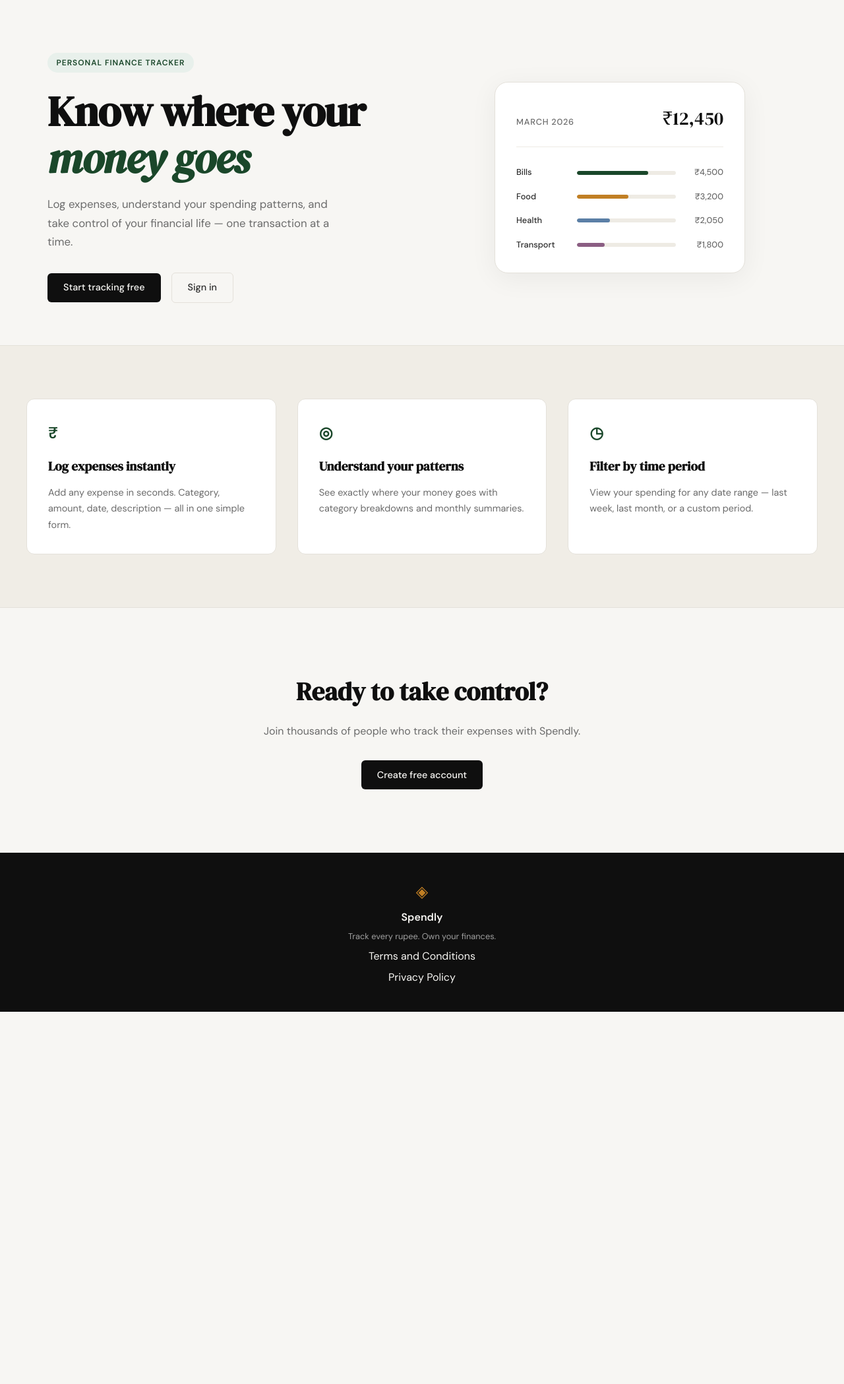
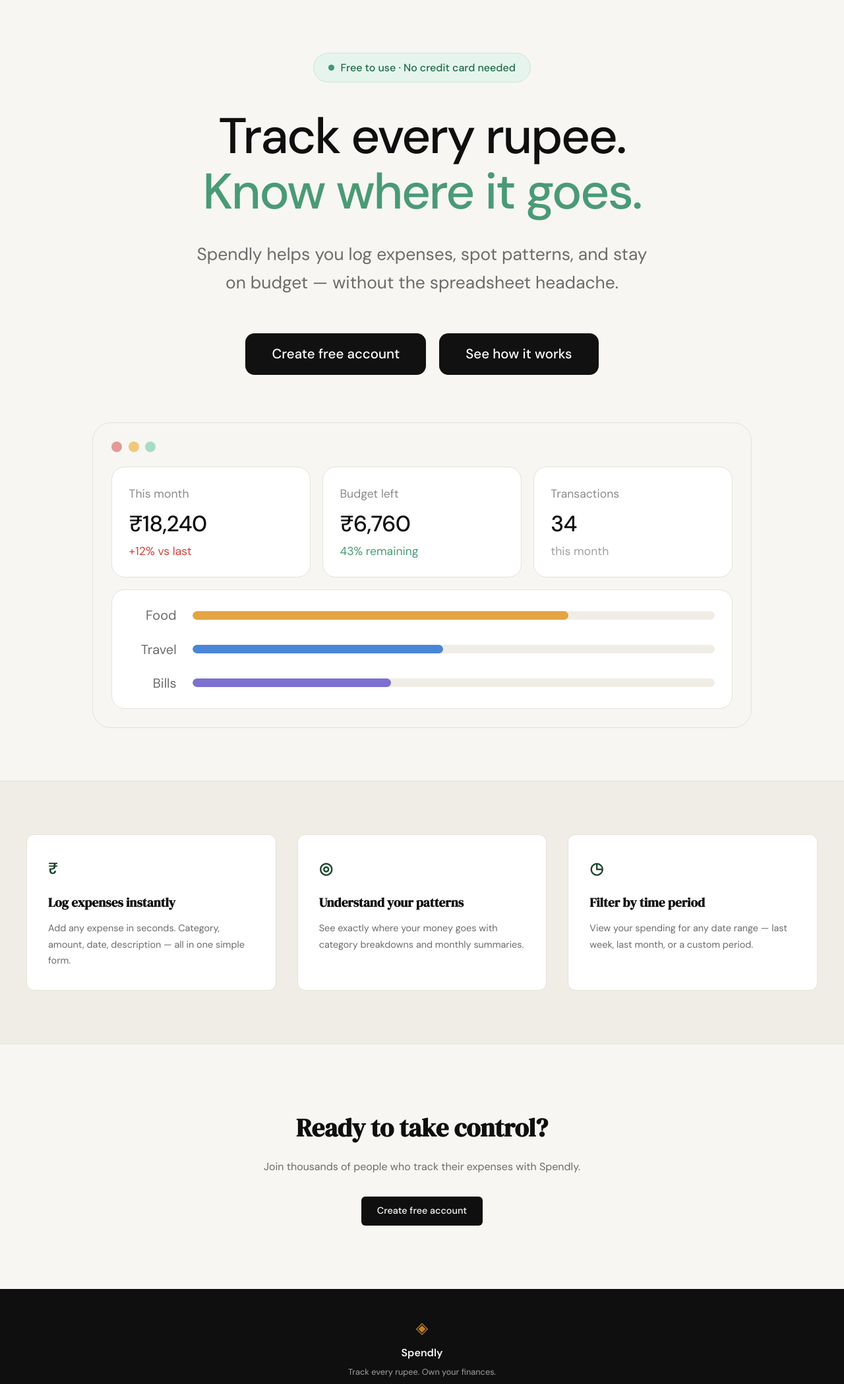
Before and after one commit to Anikat-ThaKur/Expense-Tracking-App, a Flask app: page / in a window 1280 px wide. Shown: the part 61-2158 px from the top of the page at 66% size. Before the commit the page ends 1594 px from the top, so only its background shows below. Run offline with Flask 3, Linux system fonts and the light colour scheme.

Commit message:
landing: redesign hero section to match mockup

```diff
--- a/static/css/style.css
+++ b/static/css/style.css
@@ -124,137 +124,191 @@ a { color: inherit; text-decoration: none; }
 /* ------------------------------------------------------------------ */
 
 .hero {
-    padding: 5rem 2rem 4rem;
-    display: grid;
-    grid-template-columns: 1fr 1fr;
-    gap: 4rem;
-    align-items: center;
+    padding: 5rem 2rem 5rem;
     max-width: var(--max-width);
     margin: 0 auto;
+    text-align: center;
 }
 
 .hero-badge {
-    display: inline-block;
-    background: var(--accent-light);
-    color: var(--accent);
-    font-size: 0.75rem;
-    font-weight: 600;
-    letter-spacing: 0.08em;
-    text-transform: uppercase;
-    padding: 0.35rem 0.85rem;
+    display: inline-flex;
+    align-items: center;
+    gap: 0.6rem;
+    background: #e6f4ee;
+    border: 1px solid #c9e6d9;
+    color: #1f6b4a;
+    font-size: 1rem;
+    font-weight: 500;
+    padding: 0.55rem 1.4rem;
     border-radius: 999px;
-    margin-bottom: 1.5rem;
+    margin-bottom: 2.5rem;
+}
+
+.hero-badge-dot {
+    width: 0.55rem;
+    height: 0.55rem;
+    border-radius: 50%;
+    background: #3f9a74;
 }
 
 .hero-title {
-    font-family: var(--font-display);
-    font-size: clamp(2.5rem, 5vw, 4rem);
+    font-family: var(--font-body);
+    font-size: clamp(2.5rem, 6.4vw, 4.75rem);
+    font-weight: 500;
     line-height: 1.1;
-    letter-spacing: -0.02em;
+    letter-spacing: -0.03em;
     color: var(--ink);
-    margin-bottom: 1.25rem;
+    margin-bottom: 2rem;
 }
 
-.hero-title em {
-    font-style: italic;
-    color: var(--accent);
-}
+.hero-title-accent { color: #4a9a76; }
 
 .hero-subtitle {
-    font-size: 1.05rem;
+    font-size: clamp(1.05rem, 2.2vw, 1.65rem);
     color: var(--ink-muted);
-    line-height: 1.7;
-    max-width: 460px;
-    margin-bottom: 2rem;
+    line-height: 1.6;
+    max-width: 720px;
+    margin: 0 auto 3.5rem;
 }
 
 .hero-actions {
     display: flex;
-    gap: 1rem;
+    gap: 1.25rem;
     align-items: center;
+    justify-content: center;
+    flex-wrap: wrap;
+}
+
+.hero-actions .btn-primary,
+.hero-actions .btn-ghost {
+    background: #111;
+    color: #fff;
+    border: none;
+    border-radius: 14px;
+    padding: 1.2rem 2.5rem;
+    font-size: clamp(1rem, 1.6vw, 1.5rem);
+    font-weight: 500;
+    line-height: 1.2;
+    transition: background 0.2s;
+}
+
+.hero-actions .btn-primary:hover,
+.hero-actions .btn-ghost:hover {
+    background: var(--accent);
+    color: #fff;
 }
 
 /* ------------------------------------------------------------------ */
-/* Mock card (hero visual)                                             */
+/* Dashboard preview (hero visual)                                     */
 /* ------------------------------------------------------------------ */
 
 .hero-visual {
-    display: flex;
-    justify-content: center;
+    max-width: 1000px;
+    margin: 4.5rem auto 0;
+    text-align: left;
 }
 
-.mock-card {
+.dash-window {
+    background: var(--paper);
+    border: 1px solid var(--border);
+    border-radius: 28px;
+    padding: 1.75rem;
+}
+
+.dash-dots {
+    display: flex;
+    gap: 0.6rem;
+    margin-bottom: 1.4rem;
+}
+
+.dash-dot {
+    width: 1rem;
+    height: 1rem;
+    border-radius: 50%;
+}
+
+.dash-dot-red { background: #e29a9a; }
+.dash-dot-yellow { background: #f0c878; }
+.dash-dot-green { background: #a8dcc8; }
+
+.dash-stats {
+    display: grid;
+    grid-template-columns: repeat(3, 1fr);
+    gap: 1.1rem;
+    margin-bottom: 1.1rem;
+}
+
+.dash-stat,
+.dash-bars {
     background: var(--paper-card);
     border: 1px solid var(--border);
-    border-radius: var(--radius-lg);
-    padding: 2rem;
-    width: 100%;
-    max-width: 380px;
-    box-shadow: 0 8px 40px rgba(0,0,0,0.06);
+    border-radius: 20px;
 }
 
-.mock-card-header {
+.dash-stat {
     display: flex;
-    justify-content: space-between;
-    align-items: baseline;
-    margin-bottom: 1.75rem;
-    padding-bottom: 1.25rem;
-    border-bottom: 1px solid var(--border-soft);
+    flex-direction: column;
+    padding: 1.6rem;
 }
 
-.mock-label {
-    font-size: 0.8rem;
-    font-weight: 500;
-    color: var(--ink-muted);
-    text-transform: uppercase;
-    letter-spacing: 0.06em;
+.dash-stat-label {
+    font-size: 1.1rem;
+    color: #8a8a8a;
+    margin-bottom: 0.75rem;
 }
 
-.mock-total {
-    font-family: var(--font-display);
-    font-size: 1.75rem;
+.dash-stat-value {
+    font-size: 2.1rem;
+    font-weight: 500;
+    line-height: 1.2;
+    letter-spacing: -0.02em;
     color: var(--ink);
+    margin-bottom: 0.4rem;
 }
 
-.mock-bars { display: flex; flex-direction: column; gap: 1rem; }
-
-.mock-bar-row {
-    display: grid;
-    grid-template-columns: 80px 1fr 60px;
-    align-items: center;
-    gap: 0.75rem;
+.dash-stat-note {
+    font-size: 1.1rem;
+    color: var(--ink-faint);
 }
 
-.mock-cat {
-    font-size: 0.8rem;
-    font-weight: 500;
-    color: var(--ink-soft);
+.dash-stat-note-down { color: #d0453a; }
+.dash-stat-note-up { color: #4a9a76; }
+
+.dash-bars {
+    display: flex;
+    flex-direction: column;
+    gap: 1.2rem;
+    padding: 1.4rem 1.6rem;
 }
 
-.mock-bar-track {
-    height: 6px;
-    background: var(--border-soft);
+.dash-bar-row {
+    display: grid;
+    grid-template-columns: 4.5rem 1fr;
+    align-items: center;
+    gap: 1.5rem;
+}
+
+.dash-bar-cat {
+    font-size: 1.25rem;
+    color: var(--ink-muted);
+    text-align: right;
+}
+
+.dash-bar-track {
+    height: 0.8rem;
+    background: var(--paper-warm);
     border-radius: 999px;
     overflow: hidden;
 }
 
-.mock-bar {
+.dash-bar {
     height: 100%;
-    background: var(--accent);
     border-radius: 999px;
-    transition: width 0.6s ease;
 }
 
-.mock-bar-2 { background: var(--accent-2); }
-.mock-bar-3 { background: #5b7fa6; }
-.mock-bar-4 { background: #8b5e83; }
-
-.mock-amt {
-    font-size: 0.8rem;
-    font-weight: 500;
-    color: var(--ink-muted);
-    text-align: right;
-}
+.dash-bar-food { background: #e5a443; }
+.dash-bar-travel { background: #4a86d8; }
+.dash-bar-bills { background: #7d70d0; }
 
 /* ------------------------------------------------------------------ */
 /* Buttons                                                             */
@@ -569,14 +623,7 @@ a { color: inherit; text-decoration: none; }
 /* ------------------------------------------------------------------ */
 
 @media (max-width: 900px) {
-    .hero {
-        grid-template-columns: 1fr;
-        text-align: center;
-    }
-
-    .hero-subtitle { max-width: 100%; }
-    .hero-actions { justify-content: center; }
-    .hero-visual { display: none; }
+    .dash-stats { grid-template-columns: 1fr; }
 
     .features-inner { grid-template-columns: 1fr; }
 }
--- a/templates/landing.html
+++ b/templates/landing.html
@@ -6,55 +6,56 @@
 
 <section class="hero">
     <div class="hero-inner">
-        <div class="hero-badge">Personal Finance Tracker</div>
+        <div class="hero-badge"><span class="hero-badge-dot"></span>Free to use · No credit card needed</div>
         <h1 class="hero-title">
-            Know where your<br>
-            <em>money goes</em>
+            Track every rupee.<br>
+            <span class="hero-title-accent">Know where it goes.</span>
         </h1>
         <p class="hero-subtitle">
-            Log expenses, understand your spending patterns,
-            and take control of your financial life —
-            one transaction at a time.
+            Spendly helps you log expenses, spot patterns, and stay
+            on budget — without the spreadsheet headache.
         </p>
         <div class="hero-actions">
-            <a href="{{ url_for('register') }}" class="btn-primary">Start tracking free</a>
-            <a href="{{ url_for('login') }}" class="btn-ghost">Sign in</a>
+            <a href="{{ url_for('register') }}" class="btn-primary">Create free account</a>
+            <a href="#" class="btn-ghost">See how it works</a>
         </div>
     </div>
     <div class="hero-visual">
-        <div class="mock-card">
-            <div class="mock-card-header">
-                <span class="mock-label">March 2026</span>
-                <span class="mock-total">₹12,450</span>
+        <div class="dash-window">
+            <div class="dash-dots">
+                <span class="dash-dot dash-dot-red"></span>
+                <span class="dash-dot dash-dot-yellow"></span>
+                <span class="dash-dot dash-dot-green"></span>
             </div>
-            <div class="mock-bars">
-                <div class="mock-bar-row">
-                    <span class="mock-cat">Bills</span>
-                    <div class="mock-bar-track">
-                        <div class="mock-bar" style="width: 72%"></div>
-                    </div>
-                    <span class="mock-amt">₹4,500</span>
+            <div class="dash-stats">
+                <div class="dash-stat">
+                    <span class="dash-stat-label">This month</span>
+                    <span class="dash-stat-value">₹18,240</span>
+                    <span class="dash-stat-note dash-stat-note-down">+12% vs last</span>
                 </div>
-                <div class="mock-bar-row">
-                    <span class="mock-cat">Food</span>
-                    <div class="mock-bar-track">
-                        <div class="mock-bar mock-bar-2" style="width: 52%"></div>
-                    </div>
-                    <span class="mock-amt">₹3,200</span>
+                <div class="dash-stat">
+                    <span class="dash-stat-label">Budget left</span>
+                    <span class="dash-stat-value">₹6,760</span>
+                    <span class="dash-stat-note dash-stat-note-up">43% remaining</span>
                 </div>
-                <div class="mock-bar-row">
-                    <span class="mock-cat">Health</span>
-                    <div class="mock-bar-track">
-                        <div class="mock-bar mock-bar-3" style="width: 33%"></div>
-                    </div>
-                    <span class="mock-amt">₹2,050</span>
+                <div class="dash-stat">
+                    <span class="dash-stat-label">Transactions</span>
+                    <span class="dash-stat-value">34</span>
+                    <span class="dash-stat-note">this month</span>
                 </div>
-                <div class="mock-bar-row">
-                    <span class="mock-cat">Transport</span>
-                    <div class="mock-bar-track">
-                        <div class="mock-bar mock-bar-4" style="width: 28%"></div>
-                    </div>
-                    <span class="mock-amt">₹1,800</span>
+            </div>
+            <div class="dash-bars">
+                <div class="dash-bar-row">
+                    <span class="dash-bar-cat">Food</span>
+                    <div class="dash-bar-track"><div class="dash-bar dash-bar-food" style="width: 72%"></div></div>
+                </div>
+                <div class="dash-bar-row">
+                    <span class="dash-bar-cat">Travel</span>
+                    <div class="dash-bar-track"><div class="dash-bar dash-bar-travel" style="width: 48%"></div></div>
+                </div>
+                <div class="dash-bar-row">
+                    <span class="dash-bar-cat">Bills</span>
+                    <div class="dash-bar-track"><div class="dash-bar dash-bar-bills" style="width: 38%"></div></div>
                 </div>
             </div>
         </div>
```
